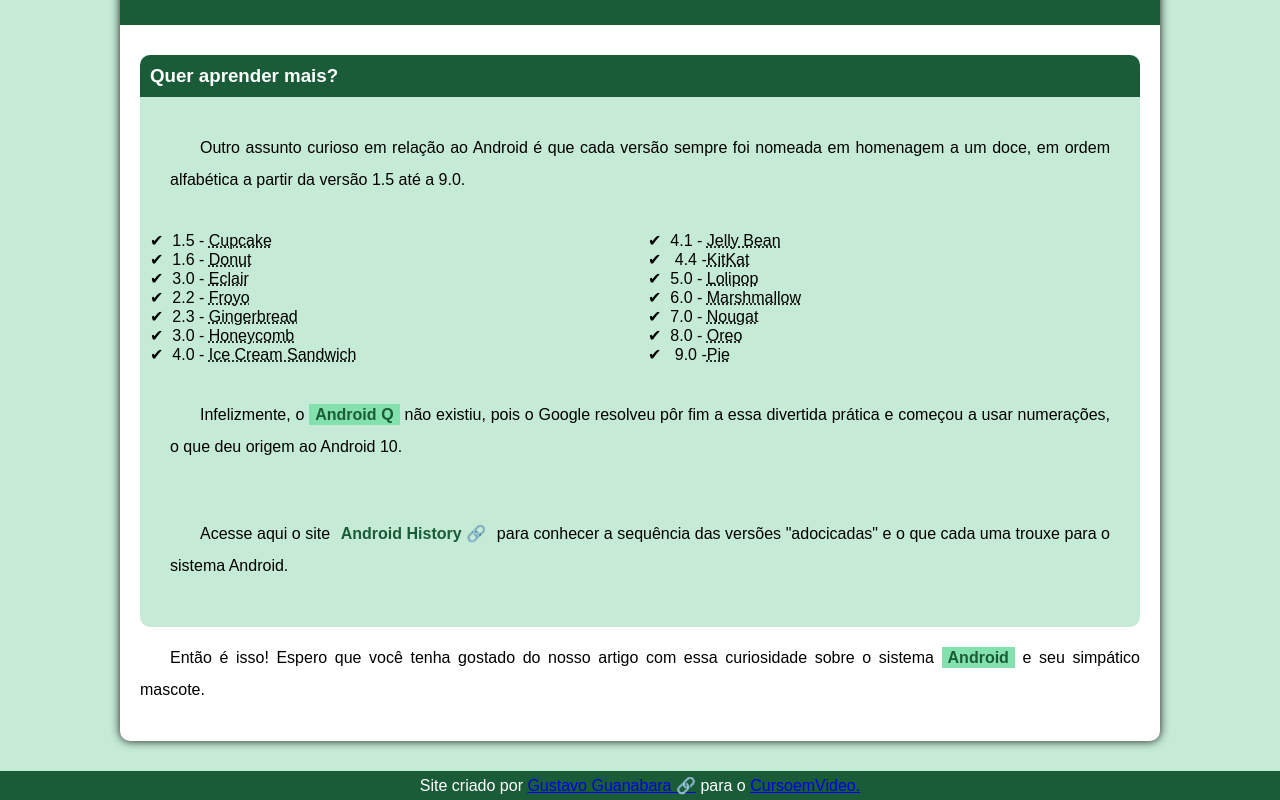
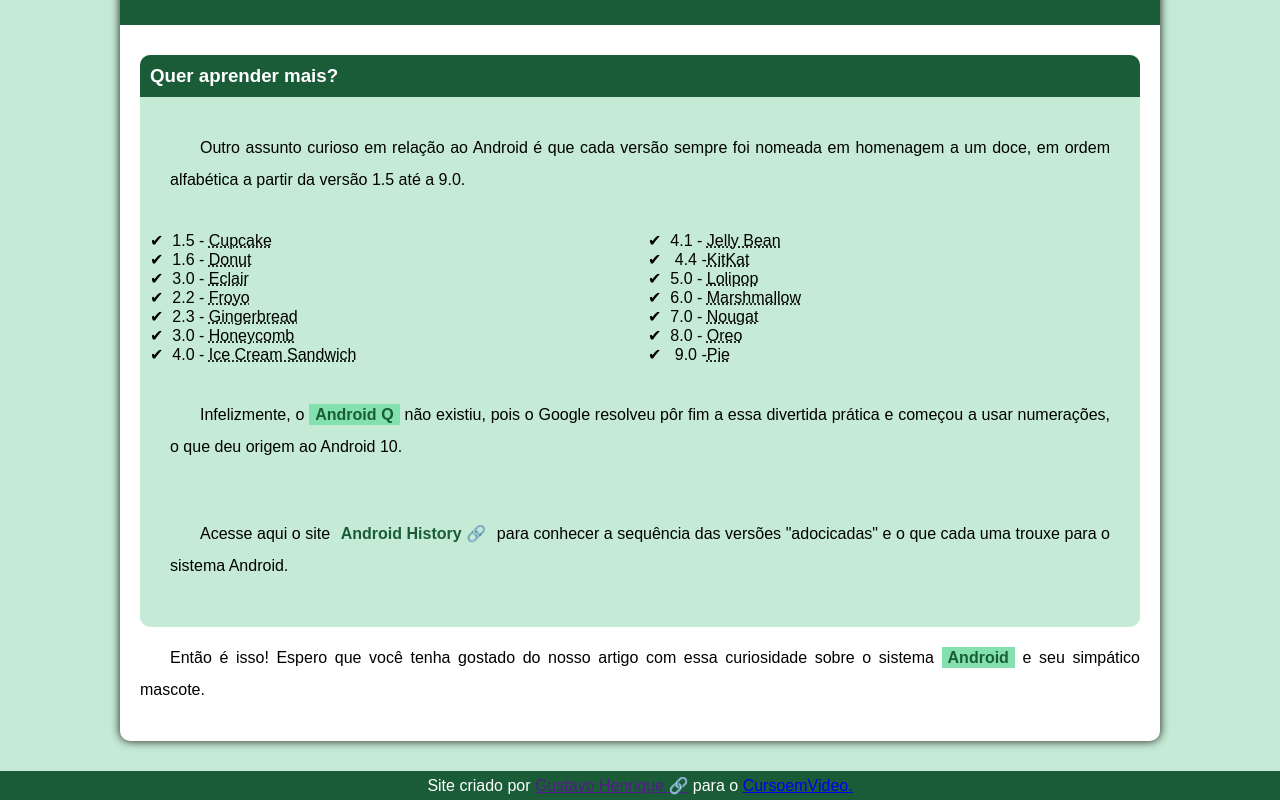
Before and after one commit to gustahenriqu/android-projeto, a plain HTML site: page index.html in a window 1280 px wide. Shown: the part 2443-3243 px from the top of the page. Drawn offline with Linux system fonts and the light colour scheme.

Commit message:
Atualizar o index.html

```diff
--- a/index.html
+++ b/index.html
@@ -118,7 +118,7 @@
     <footer>
 
         <p>
-            Site criado por <a href="https://gustavoguanabara.github.io/" target="_blank" class="externo">Gustavo Guanabara</a> para o <a href="https://youtube.com/cursoemvideo">CursoemVideo.</a>
+            Site criado por <a href="" target="_blank" class="externo">Gustavo Henrique</a> para o <a href="https://youtube.com/cursoemvideo">CursoemVideo.</a>
         </p>
 
     </footer>
```
